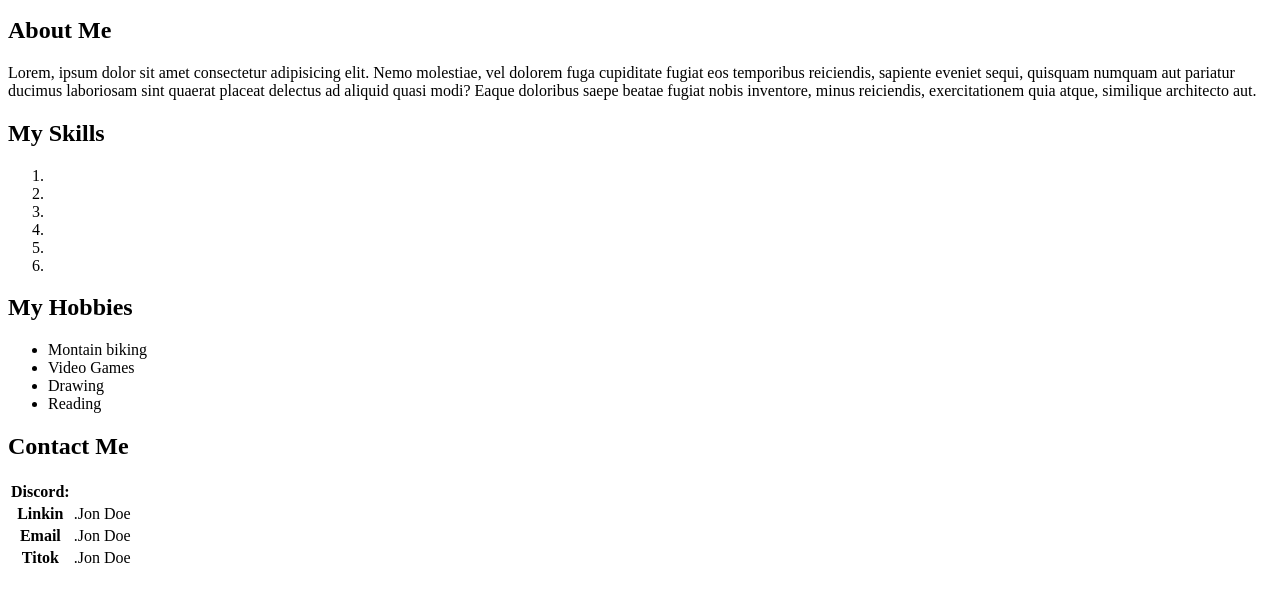
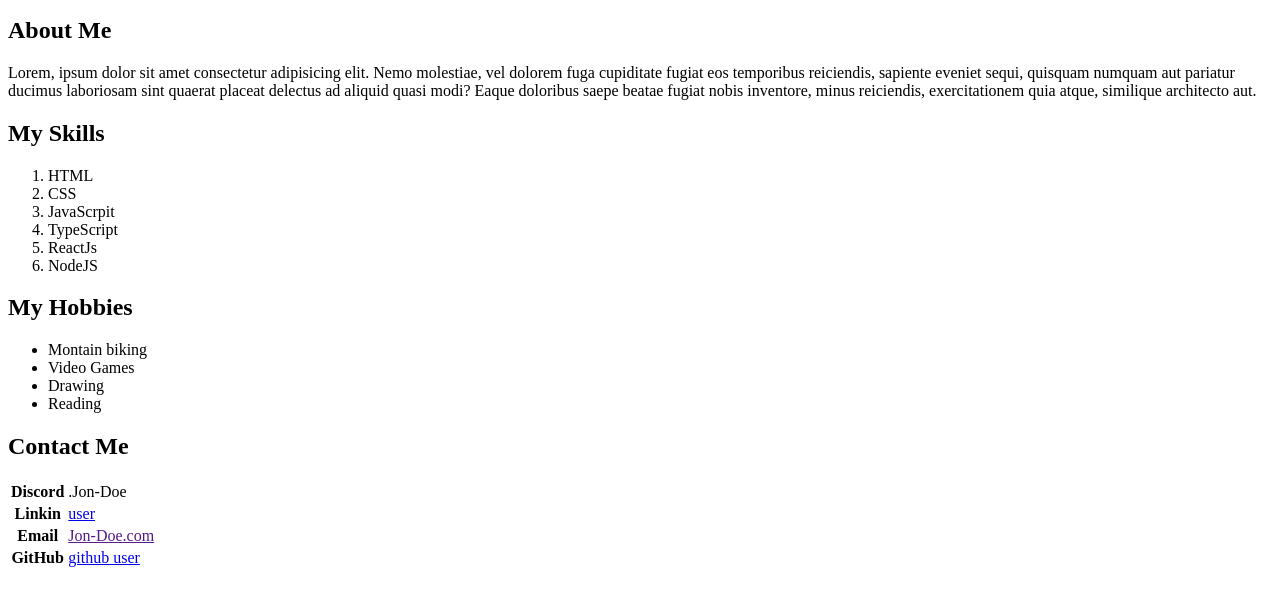
Before and after one commit to devon802004/jon-doe-resume-unsolved-aber4gxw, a plain HTML site: page index.html in a window 1280 px wide. Shown: the part 136-742 px from the top of the page. Drawn offline with Linux system fonts and the light colour scheme.

Commit message:
completed 1 of 2

```diff
--- a/index.html
+++ b/index.html
@@ -23,12 +23,12 @@
 
     <h2>My Skills</h2>
     <ol>
-        <li></li>
-        <li></li>
-        <li></li>
-        <li></li>
-        <li></li>
-        <li></li>
+        <li>HTML</li>
+        <li>CSS</li>
+        <li>JavaScrpit</li>
+        <li>TypeScript</li>
+        <li>ReactJs</li>
+        <li>NodeJS</li>
     </ol>
     <h2>My Hobbies</h2>
     <ul>
@@ -39,19 +39,23 @@
     </ul>
     <h2>Contact Me</h2>
     <table>
-        <th>Discord:</th>
+        <tr>
+            <th>Discord</th>
+            <td>.Jon-Doe</td>
+
+        </tr>
         <tr>
             <th>Linkin</th>
-            <td>.Jon Doe</td>
+            <td> <a href="#">user</a></td>
         </tr>
 
         <tr>
             <th>Email</th>
-            <td>.Jon Doe</td>
+            <td><a href="">Jon-Doe.com</a></td>
         </tr>
         <tr>
-            <th>Titok</th>
-            <td>.Jon Doe</td>
+            <th>GitHub</th>
+            <td><a href="#">github user</a</tda>
         </tr>
     </table>
 
```
